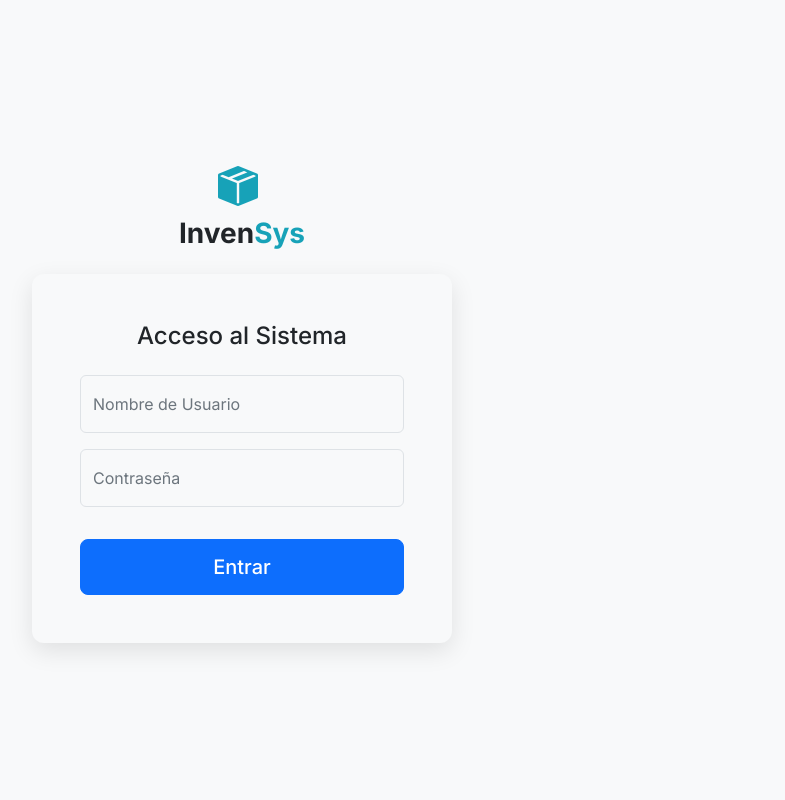
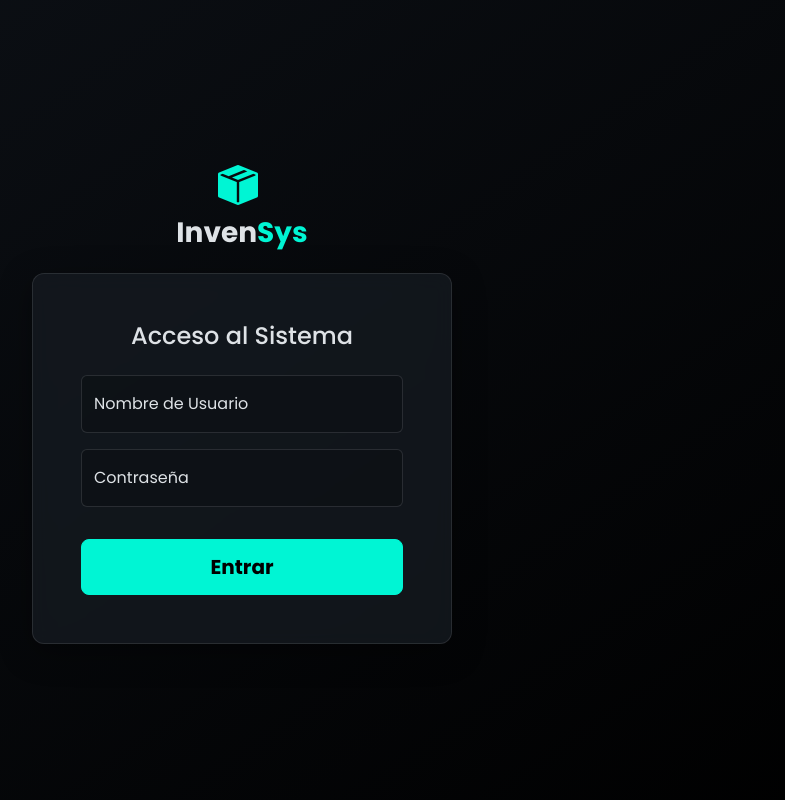
Before and after one commit to tienda-inventario-flask/Tienda, a Flask app: page /login in a window 1280 px wide. Shown: the whole page, without its empty margins (398-1183 px from the left). Run offline with Flask 3, Linux system fonts and the light colour scheme; some libraries are stand-ins or nearby versions.

```diff
--- a/templates/login.html
+++ b/templates/login.html
@@ -1,5 +1,5 @@
 <!DOCTYPE html>
-<html lang="es" data-bs-theme="light">
+<html lang="es" data-bs-theme="dark">
 <head>
     <meta charset="UTF-8">
     <meta name="viewport" content="width=device-width, initial-scale=1.0">
@@ -9,59 +9,78 @@
     <link rel="stylesheet" href="https://cdn.jsdelivr.net/npm/bootstrap-icons@1.11.3/font/bootstrap-icons.min.css">
 
     <style>
-        /* Importamos la tipografía directamente aquí */
-        @import url('https://fonts.googleapis.com/css2?family=Inter:wght@400;500;700&display=swap');
+        /* Importamos la tipografía */
+        @import url('https://fonts.googleapis.com/css2?family=Poppins:wght@300;400;500;700&display=swap');
 
-        /* Definimos los colores y estilos para esta página */
+        /* Paleta de colores y estilos para la página */
         :root {
-            --bs-body-font-family: 'Inter', sans-serif;
-            --bs-body-bg: #f8f9fa; /* Fondo gris claro */
-            --bs-body-color: #212529;
-            --primary-accent: #17a2b8; /* Verde azulado (teal) */
-            --primary-accent-hover: #138496;
-            --bs-primary: var(--primary-accent);
-            --bs-primary-rgb: 23, 162, 184;
+            --bs-body-font-family: 'Poppins', sans-serif;
+            --accent-color: #00f5d4; /* Cian Eléctrico */
+            --accent-color-hover: #00d9bc;
+            --surface-color: rgba(22, 27, 34, 0.75); /* Color de tarjeta semi-transparente */
+            --border-color: rgba(255, 255, 255, 0.1);
         }
 
-        /* Contenedor principal que centra todo en la pantalla */
+        /* Contenedor principal para centrar el contenido */
         .auth-wrapper {
             display: flex;
             align-items: center;
             justify-content: center;
-            width: 100%;
             min-height: 100vh;
             padding: 1.5rem;
+            /* Fondo oscuro con un gradiente sutil */
+            background-color: #0d1117;
+            background-image: linear-gradient(145deg, #0d1117 0%, #000000 100%);
         }
 
-        /* El contenedor del formulario */
         .login-container {
             width: 100%;
             max-width: 420px;
         }
 
-        /* Estilo profesional para la tarjeta del formulario */
+        /* Efecto "Glassmorphism" para la tarjeta */
         .card {
-            border: none;
+            background: var(--surface-color);
+            backdrop-filter: blur(10px);
+            -webkit-backdrop-filter: blur(10px);
+            border: 1px solid var(--border-color);
             border-radius: 0.75rem;
-            box-shadow: 0 0.5rem 1.5rem rgba(0, 0, 0, 0.1);
+            box-shadow: 0 8px 32px 0 rgba(0, 0, 0, 0.37);
         }
 
-        .form-floating label {
-            color: #6c757d;
+        .form-control {
+            background-color: rgba(0,0,0,0.2);
+            border-color: var(--border-color);
+        }
+
+        .form-control:focus {
+            border-color: var(--accent-color);
+            box-shadow: 0 0 0 0.25rem rgba(0, 245, 212, 0.25);
         }
 
         .btn-primary {
-            font-weight: 500;
+            background-color: var(--accent-color);
+            border-color: var(--accent-color);
+            color: #000;
+            font-weight: 700;
             padding: 0.75rem;
+            transition: all 0.2s ease-in-out;
         }
+        .btn-primary:hover {
+            background-color: var(--accent-color-hover);
+            border-color: var(--accent-color-hover);
+            transform: scale(1.02);
+        }
+
     </style>
 </head>
-<body class="auth-wrapper">
+<body>
 
+    <main class="auth-wrapper">
         <div class="login-container">
             <div class="text-center mb-4">
-            <i class="bi bi-box-seam-fill me-2 fs-1 text-primary"></i>
-            <h1 class="h3 fw-bold">Inven<span class="text-primary">Sys</span></h1>
+                <i class="bi bi-box-seam-fill me-2 fs-1" style="color: var(--accent-color);"></i>
+                <h1 class="h3 fw-bold">Inven<span style="color: var(--accent-color);">Sys</span></h1>
             </div>
 
             <div class="card">
@@ -71,7 +90,7 @@
                     {% with messages = get_flashed_messages(with_categories=true) %}
                       {% if messages %}
                         {% for category, message in messages %}
-                      <div class="alert alert-{{ category }} small">{{ message }}</div>
+                          <div class="alert alert-{{ 'danger' if category == 'danger' else 'info' }} small">{{ message }}</div>
                         {% endfor %}
                       {% endif %}
                     {% endwith %}
@@ -90,6 +109,7 @@
                 </div>
             </div>
         </div>
+    </main>
 
     <script src="https://cdn.jsdelivr.net/npm/bootstrap@5.3.3/dist/js/bootstrap.bundle.min.js"></script>
 </body>
```
Lines whose indentation alone changed are shown as unchanged.
